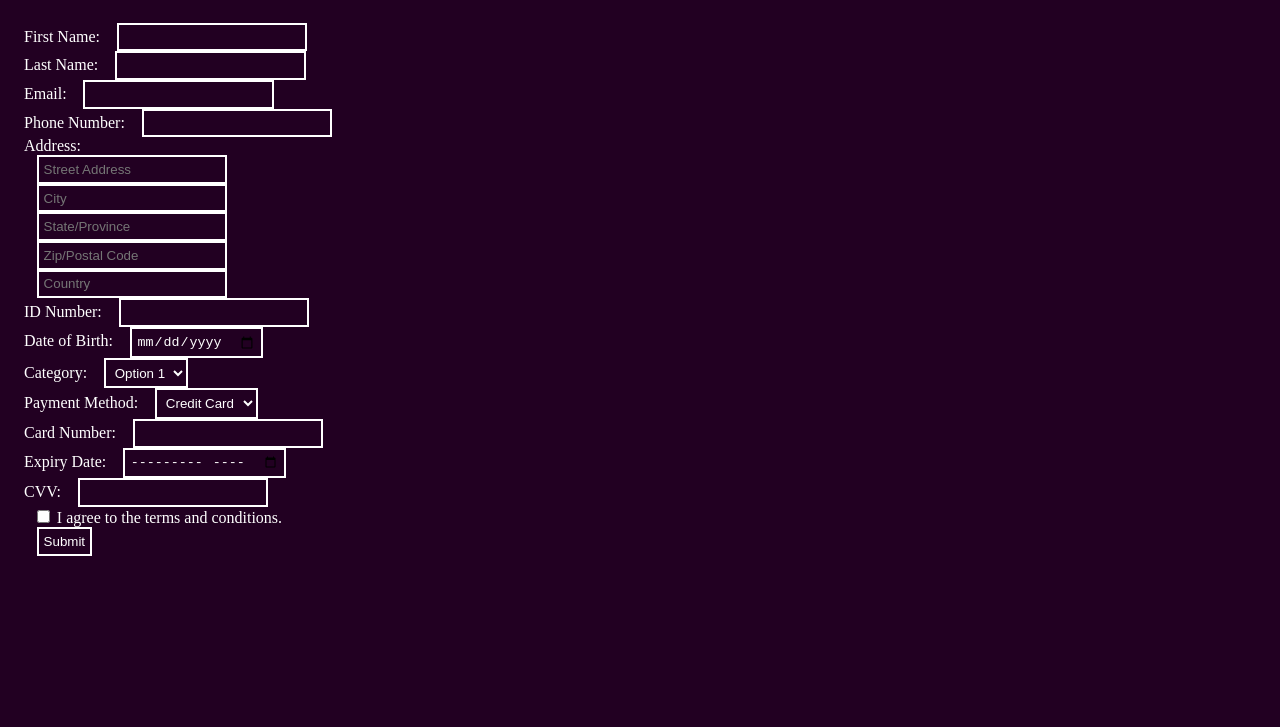
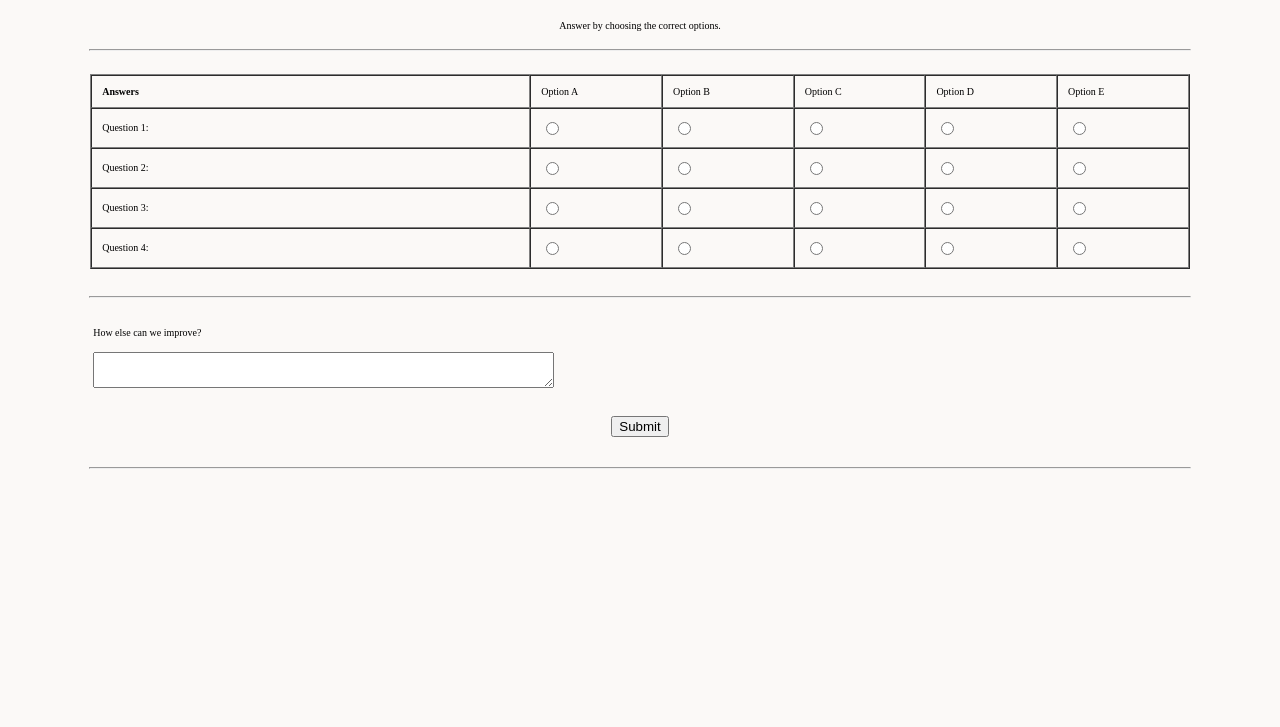
Before and after one commit to CodesWithRobi/too-much-forms, a plain HTML site: page forms/quiz.html in a window 1280 px wide. Shown: the part 73-800 px from the top of the page. Drawn offline with Linux system fonts and the light colour scheme.

Commit message:
Fixed quiz.html

```diff
--- a/forms/quiz.html
+++ b/forms/quiz.html
@@ -1,139 +1,142 @@
 <!doctype html>
-<html lang="en">
+<html>
   <head>
-    <meta charset="UTF-8" />
-    <meta name="viewport" content="width=device-width, initial-scale=1" />
     <title>Quiz Form</title>
-    <style>
-      body {
-        font-family: "Times New Roman", Times, serif;
-        background-color: #202;
-        color: white;
-      }
-
-      form {
-        padding: 1rem;
-      }
-
-      input,
-      select,
-      button {
-        margin-left: 1vw;
-        border: 2px solid white;
-        color: white;
-        padding: 0.3rem;
-        outline: none;
-        background-color: transparent;
-        transition: 0.1s;
-      }
-
-      input:hover,
-      select:hover,
-      button:hover {
-        background-color: #101;
-        padding: 0.4rem;
-      }
-
-      br {
-        margin: 0.5rem;
-      }
-    </style>
   </head>
 
-  <body>
-    <h1 style="text-align: center">Quiz Form</h1>
-    <form>
-      <!-- Personal Information -->
-      <label for="firstName">First Name:</label>
-      <input type="text" id="firstName" name="firstName" required /><br />
+  <body bgcolor="#fbf9f7">
+    <h1 align="center">Quiz Survey</h1>
+    <font size="0.7">
+      <table width="87%" align="center">
+        <tr>
+          <td>
+            <p align="center">Answer by choosing the correct options.</p>
+          </td>
+        </tr>
+      </table>
+      <hr width="87%" />
+      <br />
+      <form method="post">
+        <table
+          align="center"
+          cellpadding="10"
+          width="87%"
+          border="1 solid black"
+          cellspacing="0"
+        >
+          <tr>
+            <td width="40%">
+              <b>Answers</b>
+            </td>
+            <td width="12%">Option A</td>
+            <td width="12%">Option B</td>
+            <td width="12%">Option C</td>
+            <td width="12%">Option D</td>
+            <td width="12%">Option E</td>
+          </tr>
 
-      <label for="lastName">Last Name:</label>
-      <input type="text" id="lastName" name="lastName" required /><br />
-
-      <label for="email">Email:</label>
-      <input type="email" id="email" name="email" required /><br />
-
-      <label for="phone">Phone Number:</label>
-      <input type="tel" id="phone" name="phone" required /><br />
-
-      <!-- Address -->
-      <label for="address">Address:</label><br />
-      <input
-        type="text"
-        id="street"
-        name="street"
-        placeholder="Street Address"
-        required
-      /><br />
-      <input
-        type="text"
-        id="city"
-        name="city"
-        placeholder="City"
-        required
-      /><br />
-      <input
-        type="text"
-        id="state"
-        name="state"
-        placeholder="State/Province"
-        required
-      /><br />
-      <input
-        type="text"
-        id="zip"
-        name="zip"
-        placeholder="Zip/Postal Code"
-        required
-      /><br />
-      <input
-        type="text"
-        id="country"
-        name="country"
-        placeholder="Country"
-        required
-      /><br />
-
-      <!-- Identification -->
-      <label for="idNumber">ID Number:</label>
-      <input type="text" id="idNumber" name="idNumber" required /><br />
-
-      <label for="dob">Date of Birth:</label>
-      <input type="date" id="dob" name="dob" required /><br />
-
-      <!-- Generic Dropdown -->
-      <label for="category">Category:</label>
-      <select id="category" name="category" required>
-        <option value="option1">Option 1</option>
-        <option value="option2">Option 2</option>
-        <option value="option3">Option 3</option></select
-      ><br />
-
-      <!-- Payment Information -->
-      <label for="paymentMethod">Payment Method:</label>
-      <select id="paymentMethod" name="paymentMethod" required>
-        <option value="creditCard">Credit Card</option>
-        <option value="debitCard">Debit Card</option>
-        <option value="paypal">PayPal</option></select
-      ><br />
-
-      <label for="cardNumber">Card Number:</label>
-      <input type="text" id="cardNumber" name="cardNumber" required /><br />
-
-      <label for="expiryDate">Expiry Date:</label>
-      <input type="month" id="expiryDate" name="expiryDate" required /><br />
-
-      <label for="cvv">CVV:</label>
-      <input type="text" id="cvv" name="cvv" required /><br />
-
-      <!-- Agreement -->
-      <label>
-        <input type="checkbox" name="agreement" required />
-        I agree to the terms and conditions. </label
-      ><br />
-
-      <!-- Submit Button -->
-      <button type="submit">Submit</button>
-    </form>
+          <tr>
+            <td>Question 1:</td>
+            <td>
+              <input type="radio" name="q1" />
+            </td>
+            <td>
+              <input type="radio" name="q1" />
+            </td>
+            <td>
+              <input type="radio" name="q1" />
+            </td>
+            <td>
+              <input type="radio" name="q1" />
+            </td>
+            <td>
+              <input type="radio" name="q1" />
+            </td>
+          </tr>
+          <tr>
+            <td>Question 2:</td>
+            <td>
+              <input type="radio" name="q2" />
+            </td>
+            <td>
+              <input type="radio" name="q2" />
+            </td>
+            <td>
+              <input type="radio" name="q2" />
+            </td>
+            <td>
+              <input type="radio" name="q2" />
+            </td>
+            <td>
+              <input type="radio" name="q2" />
+            </td>
+          </tr>
+          <tr>
+            <td>Question 3:</td>
+            <td>
+              <input type="radio" name="q3" />
+            </td>
+            <td>
+              <input type="radio" name="q3" />
+            </td>
+            <td>
+              <input type="radio" name="q3" />
+            </td>
+            <td>
+              <input type="radio" name="q3" />
+            </td>
+            <td>
+              <input type="radio" name="q3" />
+            </td>
+          </tr>
+          <tr>
+            <td>Question 4:</td>
+            <td>
+              <input type="radio" name="q4" />
+            </td>
+            <td>
+              <input type="radio" name="q4" />
+            </td>
+            <td>
+              <input type="radio" name="q4" />
+            </td>
+            <td>
+              <input type="radio" name="q4" />
+            </td>
+            <td>
+              <input type="radio" name="q4" />
+            </td>
+          </tr>
+        </table>
+        <br />
+        <br />
+        <hr width="87%" />
+        <br />
+        <table width="87%" align="center">
+          <tr>
+            <td>
+              <p>How else can we improve?</p>
+            </td>
+          </tr>
+          <tr>
+            <td>
+              <bgcolor>
+                <textarea rows="2" cols="55"></textarea>
+              </bgcolor>
+            </td>
+          </tr>
+          <tr>
+            <td align="center">
+              <br />
+              <br />
+              <input type="submit" value="Submit" align="center" />
+            </td>
+          </tr>
+        </table>
+        <br />
+        <br />
+        <hr width="87%" />
+      </form>
+    </font>
   </body>
 </html>
```
